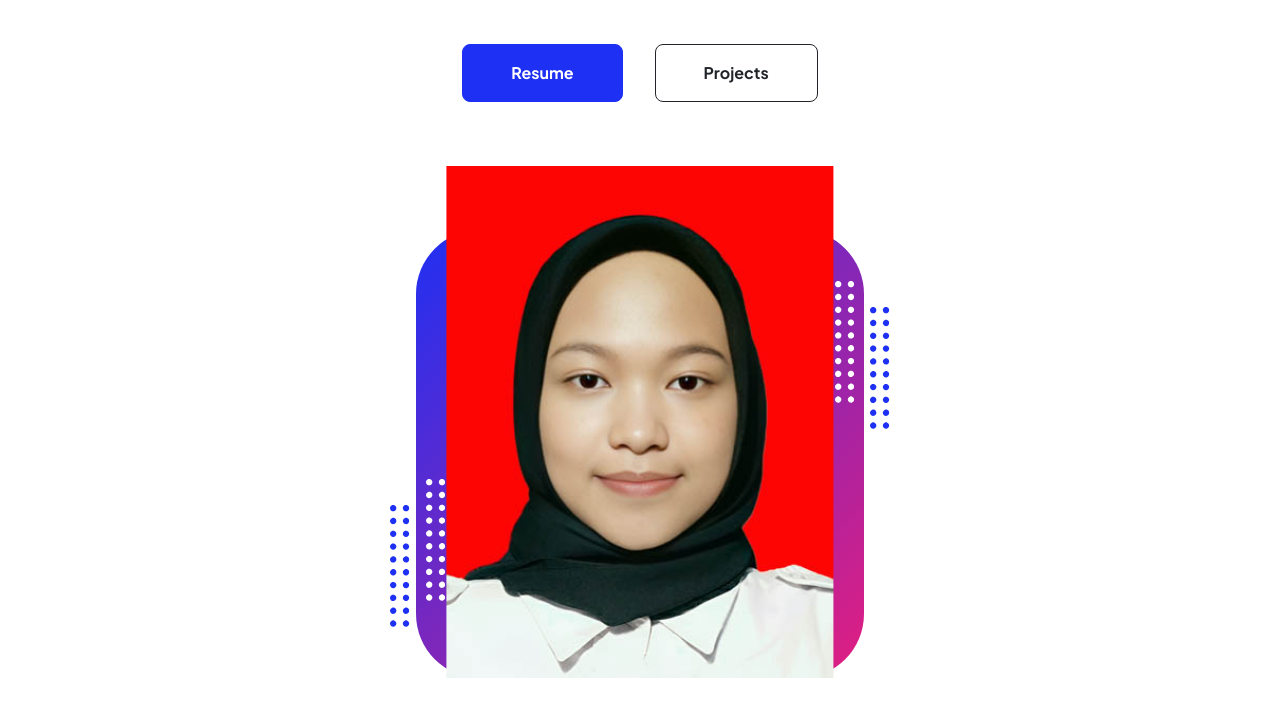
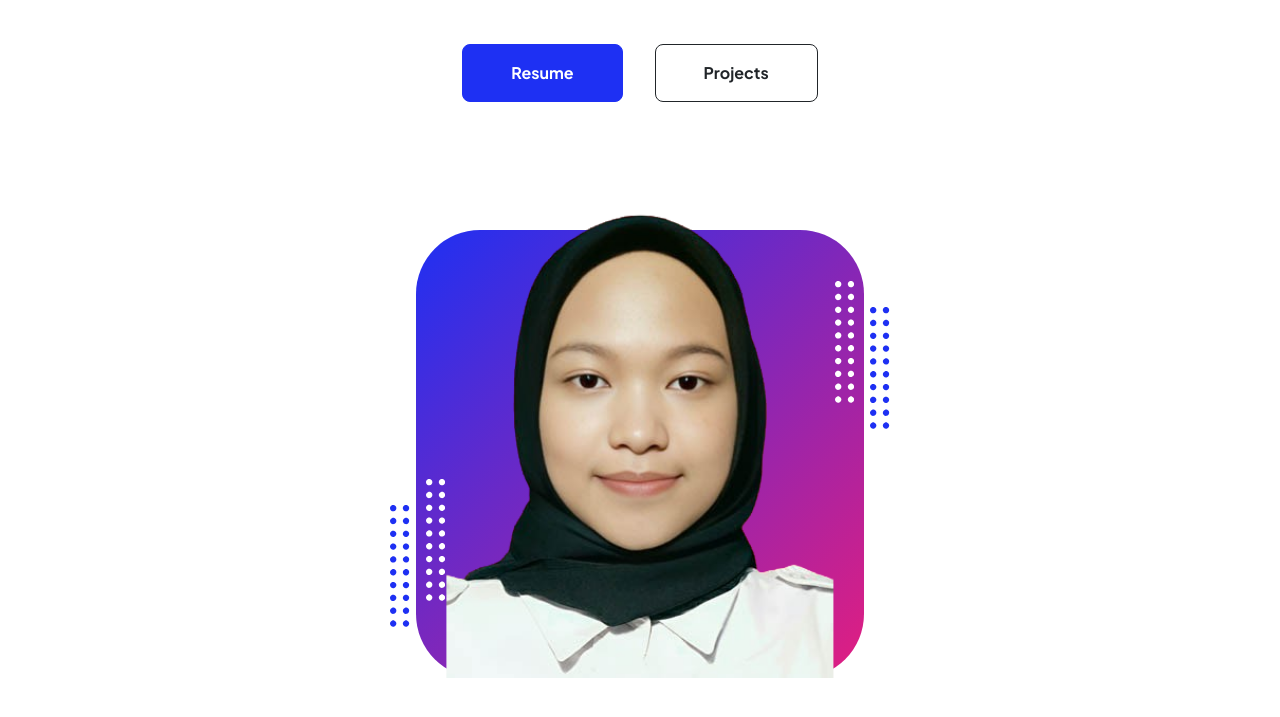
Before and after one commit to Hemabaik/hema.github.io, a plain HTML site: page index.html in a window 1280 px wide. Shown: the part 291-1008 px from the top of the page. Drawn offline with nearby package versions, Linux system fonts and the light colour scheme.

Commit message:
ganti profil

```diff
--- a/index.html
+++ b/index.html
@@ -56,7 +56,7 @@
                                 <div class="profile bg-gradient-primary-to-secondary">
                                     <!-- TIP: For best results, use a photo with a transparent background like the demo example below-->
                                     <!-- Watch a tutorial on how to do this on YouTube (link)-->
-                                    <img class="profile-img" src="profil hema.jpeg" alt="..." />
+                                    <img class="profile-img" src="profil_hema-removebg-preview.png" alt="..." />
                                     <div class="dots-1">
                                         <!-- SVG Dots-->
                                         <svg version="1.1" xmlns="http://www.w3.org/2000/svg" xmlns:xlink="http://www.w3.org/1999/xlink" x="0px" y="0px" viewBox="0 0 191.6 1215.4" style="enable-background: new 0 0 191.6 1215.4" xml:space="preserve">
```
Also changed, not shown: profil hema.jpeg (deleted).
